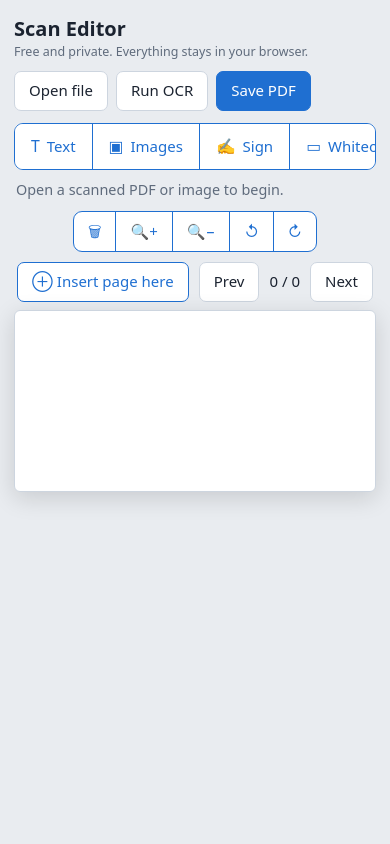
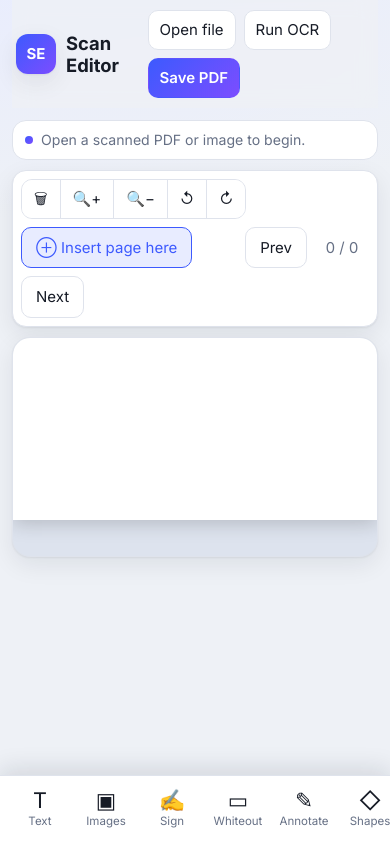
Before and after one commit to Chetan-265/scan-editor, a plain HTML site: page index.html in a window 390 px wide. Drawn offline with Linux system fonts and the light colour scheme; a script that the page names is missing.

Commit message:
Enhance with responsive design and features
Updated viewport meta tag and added theme color meta tag. Enhanced styling for various elements including buttons and toolbars. Improved layout for better responsiveness and added new features for inserting pages and handling images.

```diff
--- a/index.html
+++ b/index.html
@@ -1,58 +1,77 @@
 <!DOCTYPE html>
 <html lang="en"><head><meta charset="utf-8">
-<meta name="viewport" content="width=device-width,initial-scale=1">
+<meta name="viewport" content="width=device-width,initial-scale=1,viewport-fit=cover">
+<meta name="theme-color" content="#3d5afe">
 <title>Scan Editor</title>
 <link rel="preconnect" href="https://fonts.googleapis.com"><link rel="preconnect" href="https://fonts.gstatic.com" crossorigin>
-<link rel="stylesheet" href="https://fonts.googleapis.com/css2?family=Tinos:wght@400;700&family=Arimo:wght@400;700&family=Cousine:wght@400;700&family=Roboto:wght@400;700&family=Open+Sans:wght@400;700&family=Lato:wght@400;700&family=Noto+Sans:wght@400;700&family=Noto+Serif:wght@400;700&family=Merriweather:wght@400;700&family=Lora:wght@400;700&family=EB+Garamond:wght@400;700&family=Libre+Baskerville:wght@400;700&family=Playfair+Display:wght@400;700&family=Source+Serif+4:wght@400;700&family=Inconsolata:wght@400;700&family=Caveat:wght@400;700&display=swap">
+<link rel="stylesheet" href="https://fonts.googleapis.com/css2?family=Inter:wght@400;500;600;700&family=Tinos:wght@400;700&family=Arimo:wght@400;700&family=Cousine:wght@400;700&family=Roboto:wght@400;700&family=Open+Sans:wght@400;700&family=Lato:wght@400;700&family=Noto+Sans:wght@400;700&family=Noto+Serif:wght@400;700&family=Merriweather:wght@400;700&family=Lora:wght@400;700&family=EB+Garamond:wght@400;700&family=Libre+Baskerville:wght@400;700&family=Playfair+Display:wght@400;700&family=Source+Serif+4:wght@400;700&family=Inconsolata:wght@400;700&family=Caveat:wght@400;700&display=swap">
 <style>
-:root{--bg:#e9ecf0;--card:#fff;--ac:#1f6fd1;--act:#dcebfd;--bd:#cdd5df;--fg:#1b2330;--mut:#5f6b7c;color-scheme:light dark}
-@media(prefers-color-scheme:dark){:root{--bg:#12161c;--card:#1b212a;--ac:#6cb0f5;--act:#243a57;--bd:#313a47;--fg:#e8ecf2;--mut:#98a3b3}}
-*{box-sizing:border-box}
-body{margin:0;background:var(--bg);color:var(--fg);font:15px/1.45 system-ui,-apple-system,"Segoe UI",sans-serif}
-main{max-width:1000px;margin:0 auto;padding:14px}
-header{display:flex;flex-wrap:wrap;gap:10px;align-items:center;justify-content:space-between;margin-bottom:12px}
-h1{font-size:1.25rem;margin:0}h1 small{display:block;font-size:.78rem;font-weight:400;color:var(--mut)}
+:root{--bg:#eef1f6;--desk:#dde3ee;--card:#fff;--ac:#3d5afe;--ac2:#7c4dff;--act:#e8ecff;--bd:#dfe3ec;--fg:#161b26;--mut:#667085;--sh:0 1px 2px rgba(16,24,40,.06),0 8px 24px rgba(16,24,40,.08);--r:14px;color-scheme:light dark}
+@media(prefers-color-scheme:dark){:root{--bg:#0e1117;--desk:#0a0c11;--card:#171b24;--ac:#8ea2ff;--ac2:#b49bff;--act:#232b4d;--bd:#272d3a;--fg:#e9ecf3;--mut:#9aa4b5;--sh:0 1px 2px rgba(0,0,0,.4),0 10px 28px rgba(0,0,0,.35)}}
+*{box-sizing:border-box;-webkit-tap-highlight-color:transparent}
+body{margin:0;min-height:100dvh;background:radial-gradient(1100px 480px at 8% -8%,var(--act),transparent 60%),var(--bg);color:var(--fg);font:15px/1.45 Inter,system-ui,-apple-system,"Segoe UI",sans-serif}
+main{max-width:1280px;margin:0 auto;padding:0 12px 96px;display:grid;gap:12px;grid-template-columns:minmax(0,1fr);grid-template-areas:"hd" "stage"}
+header{grid-area:hd;position:sticky;top:0;z-index:30;display:flex;align-items:center;justify-content:space-between;gap:10px;padding:10px 4px;background:color-mix(in srgb,var(--bg) 82%,transparent);backdrop-filter:blur(10px);-webkit-backdrop-filter:blur(10px)}
+.brand{display:flex;gap:10px;align-items:center;min-width:0}
+.logo{flex:none;display:grid;place-items:center;width:40px;height:40px;border-radius:12px;background:linear-gradient(135deg,var(--ac),var(--ac2));color:#fff;font-weight:700;box-shadow:var(--sh)}
+h1{margin:0;font-size:1.15rem;line-height:1.2}h1 small{display:block;font-size:.76rem;font-weight:400;color:var(--mut)}
 .row{display:flex;flex-wrap:wrap;gap:8px;align-items:center}
-button,select,input[type=text],.btn{font:inherit;padding:8px 14px;border:1px solid var(--bd);border-radius:7px;background:var(--card);color:var(--fg);cursor:pointer}
-.p{background:var(--ac);border-color:var(--ac);color:#fff}
+button,select,input[type=text],.btn{font:inherit;padding:9px 14px;border:1px solid var(--bd);border-radius:10px;background:var(--card);color:var(--fg);cursor:pointer;transition:background .15s,border-color .15s,transform .05s}
+button:hover,.btn:hover{border-color:var(--ac)}button:active{transform:scale(.97)}
+.p{background:linear-gradient(135deg,var(--ac),var(--ac2));border-color:transparent;color:#fff;font-weight:600}
+.p:hover{border-color:transparent;filter:brightness(1.07)}
 :focus-visible{outline:2px solid var(--ac);outline-offset:2px}
-.tb{display:flex;overflow-x:auto;border:1px solid var(--ac);border-radius:9px;background:var(--card)}
-.tb button{flex:1 0 auto;border:0;border-right:1px solid var(--ac);border-radius:0;background:transparent;color:var(--ac);padding:11px 16px;white-space:nowrap}
-.tb button:last-child{border-right:0}.tb button.on{background:var(--act);font-weight:600}
-.tb i{font-style:normal;margin-right:7px;font-size:1.05em}
-.ctx{display:flex;flex-wrap:wrap;gap:8px;align-items:center;margin-top:10px;padding:10px;background:var(--card);border:1px solid var(--bd);border-radius:9px}
-.ctx[hidden]{display:none}.ctx label{display:flex;gap:6px;align-items:center}
-input[type=text]{min-width:0;flex:1 1 140px;cursor:text}input[type=color]{width:42px;height:34px;padding:2px}
-#st{color:var(--mut);margin:10px 2px;min-height:1.4em;font-size:.9rem}
-.nav{display:flex;gap:10px;align-items:center;justify-content:center;margin-bottom:8px}
-.sheet{background:var(--card);border:1px solid var(--bd);border-radius:6px;box-shadow:0 6px 24px rgba(0,0,0,.14);overflow:hidden}
-#view{display:block;width:100%;height:auto;touch-action:manipulation}
-dialog{border:1px solid var(--bd);border-radius:12px;background:var(--card);color:var(--fg);max-width:92vw}
-#sc{width:100%;max-width:600px;height:auto;background:#fff;border:1px dashed var(--bd);touch-action:none;border-radius:6px}
-
-.sheet{position:relative}
-#pop,#ipop{position:absolute;z-index:5;display:flex;flex-direction:column;gap:6px;max-width:calc(100% - 8px);padding:6px;background:var(--card);border:1px solid var(--ac);border-radius:9px;box-shadow:0 4px 18px rgba(31,111,209,.35)}
+.stage{grid-area:stage;min-width:0;display:flex;flex-direction:column;gap:10px}
+#tools{grid-area:tools;position:fixed;left:0;right:0;bottom:0;z-index:30;display:flex;gap:2px;overflow-x:auto;padding:6px 8px calc(6px + env(safe-area-inset-bottom));background:var(--card);border-top:1px solid var(--bd);box-shadow:0 -6px 24px rgba(16,24,40,.12)}
+#tools button{flex:1 0 64px;display:flex;flex-direction:column;align-items:center;gap:2px;border:0;background:transparent;color:var(--mut);padding:8px 6px;border-radius:12px;font-size:.72rem;white-space:nowrap}
+#tools i{font-style:normal;font-size:1.35rem;line-height:1;margin:0;color:var(--fg)}
+#tools button.on{background:var(--act);color:var(--ac);font-weight:600}#tools button.on i{color:var(--ac)}
+.ctx{display:flex;flex-wrap:wrap;gap:8px;align-items:center;padding:10px 12px;background:var(--card);border:1px solid var(--bd);border-radius:var(--r);box-shadow:var(--sh)}
+.ctx[hidden]{display:none}.ctx label{display:flex;gap:6px;align-items:center;color:var(--mut);font-size:.9rem}
+input[type=text]{min-width:0;flex:1 1 140px;cursor:text}input[type=color]{width:44px;height:38px;padding:3px}
+#st{display:flex;gap:8px;align-items:center;min-height:40px;padding:9px 12px;color:var(--mut);font-size:.88rem;background:var(--card);border:1px solid var(--bd);border-radius:var(--r)}
+#st::before{content:"";flex:none;width:8px;height:8px;border-radius:50%;background:linear-gradient(135deg,var(--ac),var(--ac2))}
+.nav{display:flex;flex-wrap:wrap;gap:8px;align-items:center;padding:8px;background:var(--card);border:1px solid var(--bd);border-radius:var(--r);box-shadow:var(--sh)}
+.tb.sm{display:inline-flex;overflow:hidden;border:1px solid var(--bd);border-radius:11px}
+.tb.sm button{border:0;border-right:1px solid var(--bd);border-radius:0;padding:8px 12px}.tb.sm button:last-child{border-right:0}
+.insb{color:var(--ac);border-color:var(--ac);background:var(--act)}
+#prev{margin-left:auto}#pg{min-width:54px;text-align:center;color:var(--mut);font-variant-numeric:tabular-nums}
+.sheet{position:relative;overflow:auto;min-height:220px;max-height:calc(100dvh - 250px);background:var(--desk);border:1px solid var(--bd);border-radius:18px;box-shadow:var(--sh)}
+#view{display:block;width:100%;height:auto;margin:0 auto;background:#fff;box-shadow:0 4px 18px rgba(0,0,0,.18);touch-action:manipulation}
+#empty{display:none;flex-direction:column;align-items:center;gap:10px;padding:56px 20px;text-align:center;color:var(--mut)}
+#view[style*="display: none"]~#empty{display:flex}
+#empty .art{font-size:2.6rem}#empty b{color:var(--fg);font-size:1.1rem}
+#pop,#ipop{position:absolute;z-index:5;display:flex;flex-direction:column;gap:8px;max-width:calc(100% - 8px);padding:8px;background:var(--card);border:1px solid var(--bd);border-radius:14px;box-shadow:0 12px 32px rgba(16,24,40,.25),0 0 0 1px var(--ac)}
 #pop[hidden],#ipop[hidden]{display:none}
 .pr{display:flex;flex-wrap:wrap;gap:6px;align-items:center}
-.pt{border:1px solid var(--ac);border-radius:7px;gap:0;overflow:hidden}
-.pt>*{border:0;border-right:1px solid var(--ac);border-radius:0;padding:6px 10px;background:transparent;color:var(--ac);height:36px}
-.pt>*:last-child{border-right:0}.pt button.on{background:var(--act)}
+.pt>*{height:38px;padding:6px 10px;border:1px solid var(--bd);border-radius:10px;background:var(--card);color:var(--fg)}
+.pt button.on{background:var(--act);border-color:var(--ac);color:var(--ac)}
 .pt label{display:flex;gap:4px;align-items:center;font-size:.85rem}
-.pt select{max-width:130px}.pt input[type=color]{width:44px;padding:3px}#sz{width:76px}#pmv{touch-action:none;cursor:grab}
-#pop input[type=text]{min-width:170px;padding:6px 8px}
-
-.sheet{overflow:auto;max-height:80vh}#view{margin:0 auto}
-.nav{flex-wrap:wrap}.tb.sm{display:inline-flex;overflow:visible}.tb.sm button{padding:9px 14px}
-.insb{border-color:var(--ac);color:var(--ac)}
+.pt select{max-width:130px}.pt input[type=color]{width:44px;padding:3px}#sz{width:76px;border:0;padding:0}
+#pmv,#imv{touch-action:none;cursor:grab}#pop input[type=text]{min-width:170px;padding:6px 8px}
+#iok{background:linear-gradient(135deg,var(--ac),var(--ac2));color:#fff;border-color:transparent}
+dialog{max-width:min(92vw,560px);padding:18px;border:1px solid var(--bd);border-radius:18px;background:var(--card);color:var(--fg);box-shadow:0 24px 60px rgba(0,0,0,.35)}
+dialog::backdrop{background:rgba(10,14,25,.5);backdrop-filter:blur(3px)}dialog p{margin:0 0 12px}
+#sc{width:100%;max-width:600px;height:auto;background:#fff;border:1px dashed var(--bd);border-radius:12px;touch-action:none}
 #ins .row{flex-direction:column;align-items:stretch}
-#iok{background:var(--ac)!important;color:#fff!important}
+@media(min-width:760px){
+  main{grid-template-columns:96px minmax(0,1fr);grid-template-areas:"hd hd" "tools stage";padding-bottom:24px}
+  #tools{position:sticky;top:76px;left:auto;right:auto;bottom:auto;align-self:start;flex-direction:column;overflow:visible;padding:8px;border:1px solid var(--bd);border-radius:18px;box-shadow:var(--sh)}
+  #tools button{flex:none;padding:10px 4px}
+}
+@media(max-width:759px){.sheet{max-height:none}}
+@media(max-width:560px){
+  h1 small{display:none}header button,header .btn{padding:8px 11px}
+  #pop,#ipop{left:4px!important;right:4px;max-width:none}
+}
+@media(pointer:coarse){button,select,input[type=text],.btn{min-height:44px}.pt>*{height:44px}}
 </style></head><body><main>
 <header>
-<h1>Scan Editor<small>Free and private. Everything stays in your browser.</small></h1>
+<div class="brand"><span class="logo" aria-hidden="true">SE</span><h1>Scan Editor<small>Free and private. Everything stays in your browser.</small></h1></div>
 <div class="row"><label class="btn" for="file">Open file</label><input type="file" id="file" accept="application/pdf,image/*" hidden>
 <button id="ocr">Run OCR</button><button class="p" id="save">Save PDF</button></div>
 </header>
-<div class="tb" role="toolbar" aria-label="Editing tools">
+<div id="tools" role="toolbar" aria-label="Editing tools">
 <button data-t="text"><i>T</i>Text</button>
 <button id="bimg"><i>▣</i>Images</button>
 <button id="bsig"><i>✍</i>Sign</button>
@@ -61,6 +80,7 @@ dialog{border:1px solid var(--bd);border-radius:12px;background:var(--card);colo
 <button data-t="shape"><i>◇</i>Shapes</button>
 <button id="undo"><i>↶</i>Undo</button>
 </div>
+<div class="stage">
 <div class="ctx" data-for="text" hidden>
 <label><input type="checkbox" id="fit">Fit text to box width</label>
 <input type="text" id="fnd" placeholder="Find"><input type="text" id="rep" placeholder="Replace with"><button id="all">Replace all</button>
@@ -81,6 +101,7 @@ dialog{border:1px solid var(--bd);border-radius:12px;background:var(--card);colo
 <button id="prev">Prev</button><span id="pg">0 / 0</span><button id="next">Next</button>
 </div>
 <div class="sheet" id="sheet"><canvas id="view"></canvas>
+<div id="empty"><div class="art">📄</div><b>Open a scanned PDF or photo</b><span>Then run OCR to edit text, or use the tools to sign, annotate and more.</span><label class="btn p" for="file">Open a file</label></div>
 <div id="pop" hidden>
 <div class="pr"><input type="text" id="word" placeholder="Type your text" aria-label="Text"><button class="p" id="apply" title="Apply text" aria-label="Apply text">✓</button></div>
 <div class="pr pt"><input type="checkbox" id="bold" hidden><input type="checkbox" id="ital" hidden>
@@ -95,16 +116,19 @@ dialog{border:1px solid var(--bd);border-radius:12px;background:var(--card);colo
 <button id="pdel" title="Delete" aria-label="Delete">✕</button></div>
 </div>
 <div id="ipop" hidden><div class="pr pt">
+<button id="imv" title="Drag to move" aria-label="Move image">✥</button>
 <button id="icrop" title="Crop">Crop</button>
 <button id="irl" title="Rotate left" aria-label="Rotate left">↺</button><button id="irr" title="Rotate right" aria-label="Rotate right">↻</button>
 <button id="ibg" title="Remove background">Remove BG</button>
 <button id="idel" title="Delete image" aria-label="Delete image">✕</button>
 <button id="iok" title="Place image on page" aria-label="Place image on page">✓</button></div></div></div>
+</div>
 <dialog id="sg"><p>Sign with your finger or mouse</p><canvas id="sc" width="600" height="220"></canvas>
-<div class="row" style="margin-top:10px"><button id="scl">Clear</button><button id="sx">Cancel</button><button class="p" id="sok">Use signature</button></div></dialog>
+<div class="row" style="margin-top:10px"><button id="supl">Upload image</button><button id="scl">Clear</button><button id="sx">Cancel</button><button class="p" id="sok">Use signature</button></div></dialog>
 <dialog id="ins"><p><strong>Insert page here</strong></p><div class="row">
 <button id="insB">Blank page before this page</button><button id="insA">Blank page after this page</button>
 <button id="insF">Pages from a PDF or image, after this page</button><button id="insC">Cancel</button></div></dialog>
+<input type="file" id="sigf" accept="image/*" hidden>
 <input type="file" id="insf" accept="application/pdf,image/*" hidden>
 <input type="file" id="imgf" accept="image/*" hidden>
 </main>
@@ -202,7 +226,7 @@ function floatAt(el,b){
   const r=view.getBoundingClientRect(),k=r.width/view.width,pw=el.offsetWidth,ph=el.offsetHeight;
   let y=b.y0*k-ph-10;if(y<4)y=b.y1*k+10;
   y=Math.max(4,Math.min(y,r.height-ph-4));
-  el.style.left=Math.max(4,Math.min(b.x0*k,r.width-pw-4))+'px';el.style.top=y+'px';
+  el.style.left=(view.offsetLeft+Math.max(4,Math.min(b.x0*k,r.width-pw-4)))+'px';el.style.top=(view.offsetTop+y)+'px';
 }
 function placePop(){
   floatAt($('pop'),tool==='text'&&sel?sel:null);
@@ -446,6 +470,22 @@ $('idel').onclick=()=>{
   show();
 };
 $('iok').onclick=commitIm;
+const imv=$('imv');
+imv.style.touchAction='none';imv.style.cursor='grab';
+imv.addEventListener('pointerdown',e=>{
+  if(!im)return;const t=im.crop||im;
+  drag={t:'m',a:pt(e),o:{x0:t.x0,y0:t.y0,x1:t.x1,y1:t.y1}};imv.setPointerCapture(e.pointerId);e.preventDefault();
+});
+imv.addEventListener('pointermove',e=>{if(drag&&drag.t==='m'&&im)applyDrag(pt(e))});
+imv.addEventListener('pointerup',()=>{drag=null;show()});
+$('supl').onclick=()=>{$('sg').close();$('sigf').click()};
+$('sigf').onchange=async e=>{
+  const f=e.target.files[0];e.target.value='';if(!f)return;
+  try{
+    im=null;pend=rmbg(fitMax(await createImageBitmap(f),1400),70);setTool('image');
+    st('Signature loaded with its background removed. Tap the page where it should go, or drag a box. Use Remove BG in the toolbar if parts of the paper remain.');
+  }catch(err){st('Could not open that image: '+err.message)}
+};
 let zoom=1;
 function setZoom(z){zoom=Math.min(3,Math.max(.5,z));view.style.width=zoom*100+'%';show();st('Zoom '+Math.round(zoom*100)+'%. Switch off the active tool to scroll a zoomed page by touch.')}
 $('zin').onclick=()=>setZoom(zoom+.25);$('zout').onclick=()=>setZoom(zoom-.25);
```
